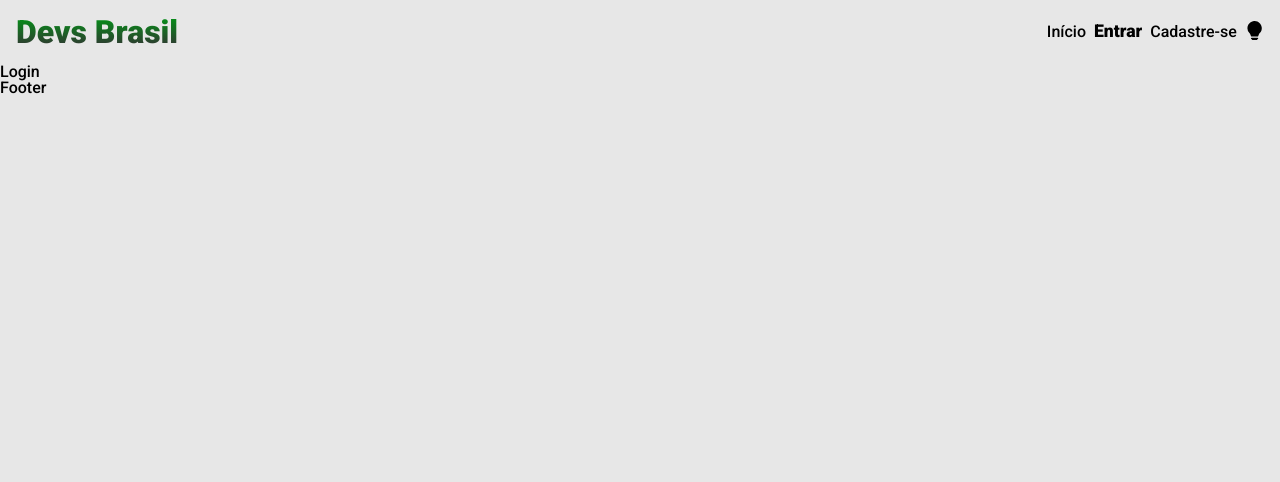
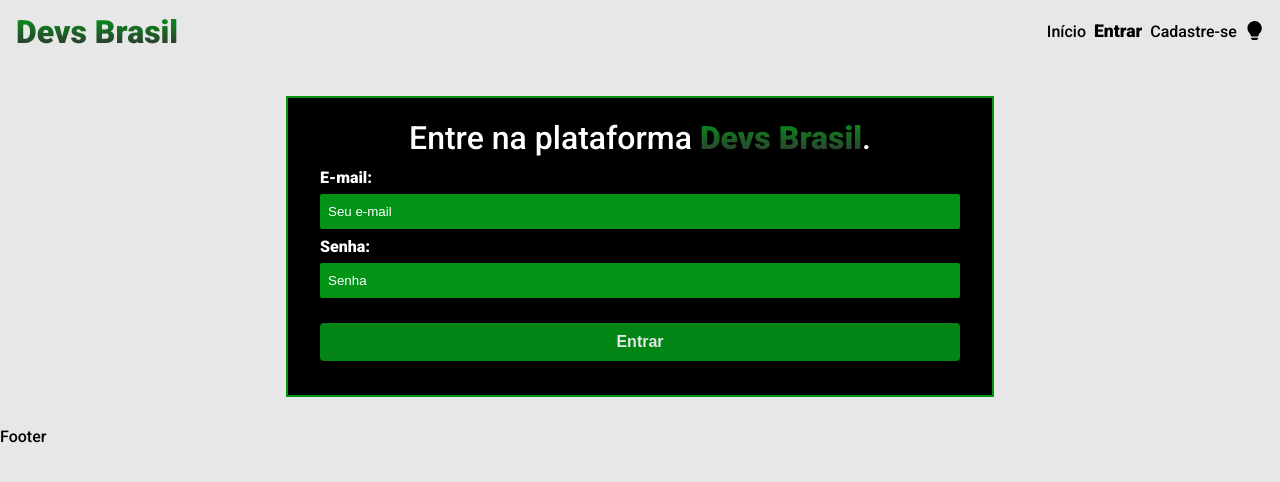
Before and after one commit to matheusvleite/devs-brasil, a React (Vite) app in the folder frontend/: page /login in a window 1280 px wide. Shown: the top 482 px of the page. Built offline with nearby package versions, Linux system fonts and the light colour scheme.

Commit message:
Html da pagina de login

```diff
--- a/frontend/src/index.css
+++ b/frontend/src/index.css
@@ -117,7 +117,7 @@ label span {
 }
 
 input {
-    color: var(--DEFAULT);
+    color: var(--PLACEHOLDER);
     border-radius: 2px;
     border: none;
     padding: 10px 8px;
--- /dev/null
+++ b/frontend/src/pages/Login/Login.module.css
@@ -0,0 +1,7 @@
+.login {
+    width: 50%;
+    margin: 2rem auto;
+    border: 2px solid var(--BORDER);
+    background-color: var(--BG-FORM);
+    padding: 1.5rem 2rem;
+}
--- a/frontend/src/pages/Login/Login.tsx
+++ b/frontend/src/pages/Login/Login.tsx
@@ -1,9 +1,35 @@
-import React from 'react'
+import { FormEvent, useState } from 'react';
+import styles from './Login.module.css';
 
 const Login = () => {
+  const [email,setEmail] = useState('');
+  const [password,setPassword] = useState('');
+
+  const handleSubmit = (e: FormEvent<HTMLFormElement>) => {
+    e.preventDefault();
+
+    const data = {
+      email,
+      password
+    }
+
+
+  }
+
   return (
-    <div>
-        <h2>Login</h2>
+    <div className={styles.login}>
+      <h2 className='subtitle'>Entre na plataforma <span className='logo'>Devs Brasil</span>.</h2>
+        <form onSubmit={handleSubmit}>
+          <label>
+            <span>E-mail:</span>
+            <input type="email" placeholder='Seu e-mail' value={email} onChange={e => setEmail(e.target.value)}/>
+          </label>
+          <label>
+            <span>Senha:</span>
+            <input type="password" placeholder='Senha' value={password} onChange={e => setPassword(e.target.value)}/>
+          </label>
+          <input type="submit" value="Entrar" />
+        </form>
     </div>
   )
 }
```
